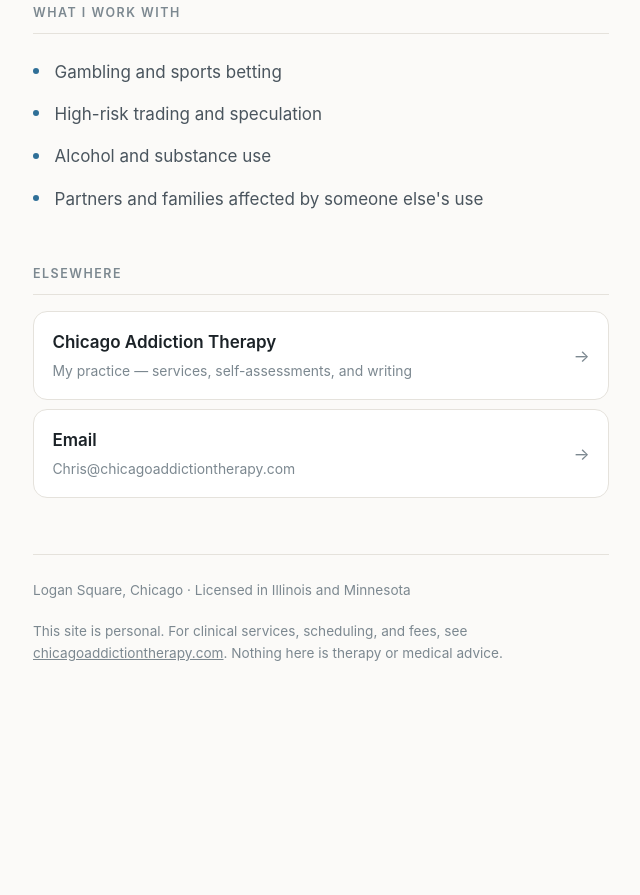
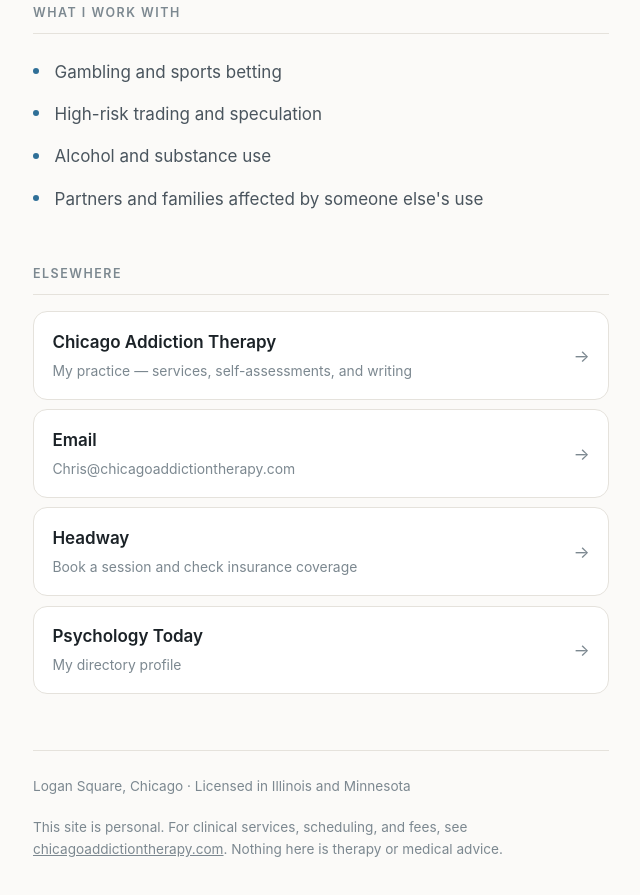
Before and after one commit to Chris-Beerman/chrisbeerman.com, a plain HTML site: page index.html in a window 1280 px wide. Shown: the part 802-1697 px from the top of the page, without its empty margins (263-903 px from the left). Before the commit the page ends 1565 px from the top, so only its background shows below. Drawn offline with Linux system fonts and the light colour scheme.

Commit message:
Add Headway and Psychology Today link cards

```diff
--- a/index.html
+++ b/index.html
@@ -222,6 +222,20 @@
       </a>
 
       <!-- To add another link, copy one of the blocks above and change the text and URL. -->
+      <a class="card" href="https://care.headway.co/providers/christopher-beerman">
+        <span>
+          <span class="label">Headway</span><br>
+          <span class="note">Book a session and check insurance coverage</span>
+        </span>
+        <span class="arrow" aria-hidden="true">&rarr;</span>
+      </a>
+      <a class="card" href="https://www.psychologytoday.com/us/therapists/chris-beerman-chicago-il/961506">
+        <span>
+          <span class="label">Psychology Today</span><br>
+          <span class="note">My directory profile</span>
+        </span>
+        <span class="arrow" aria-hidden="true">&rarr;</span>
+      </a>
     </div>
   </section>
 
```
